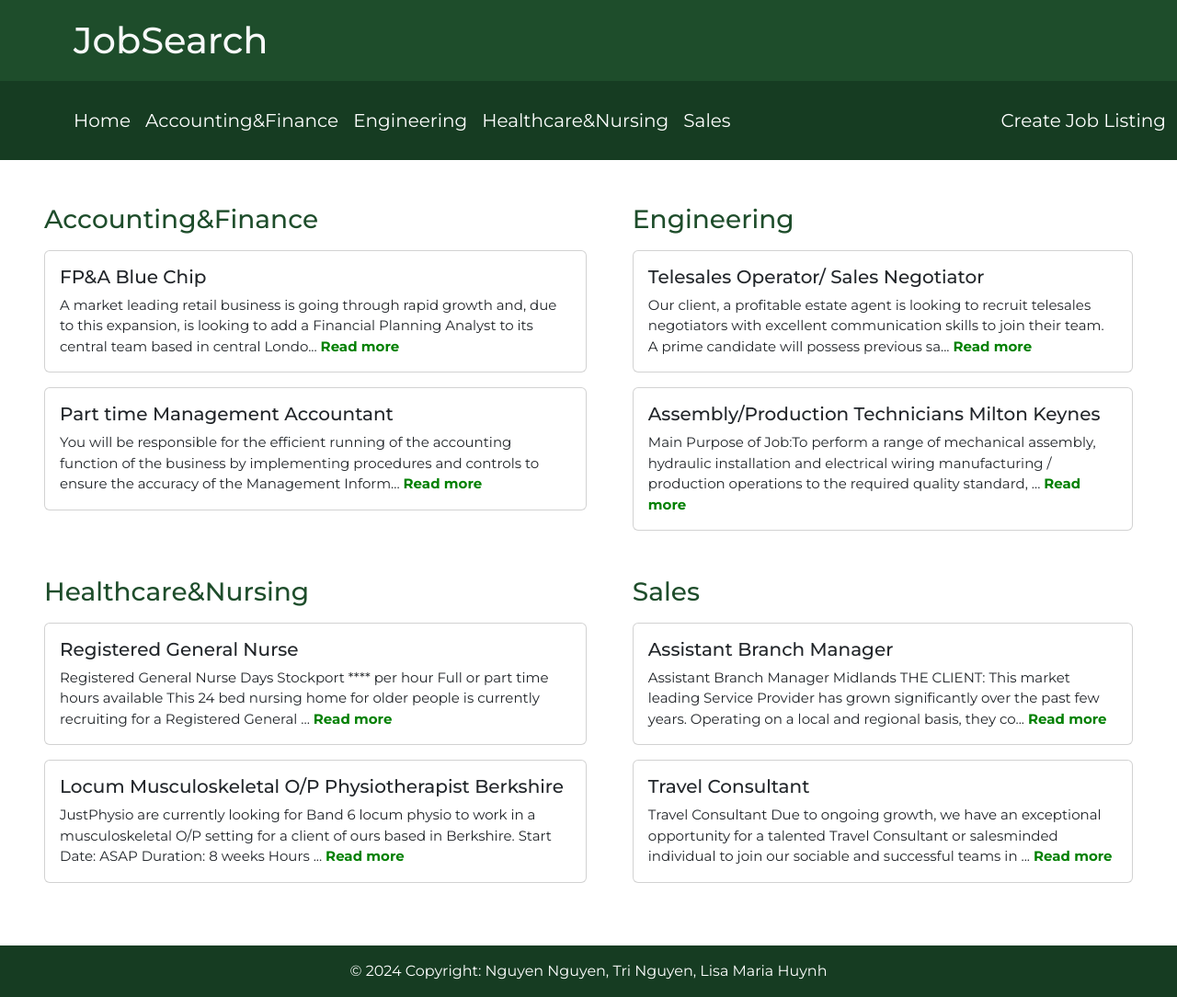
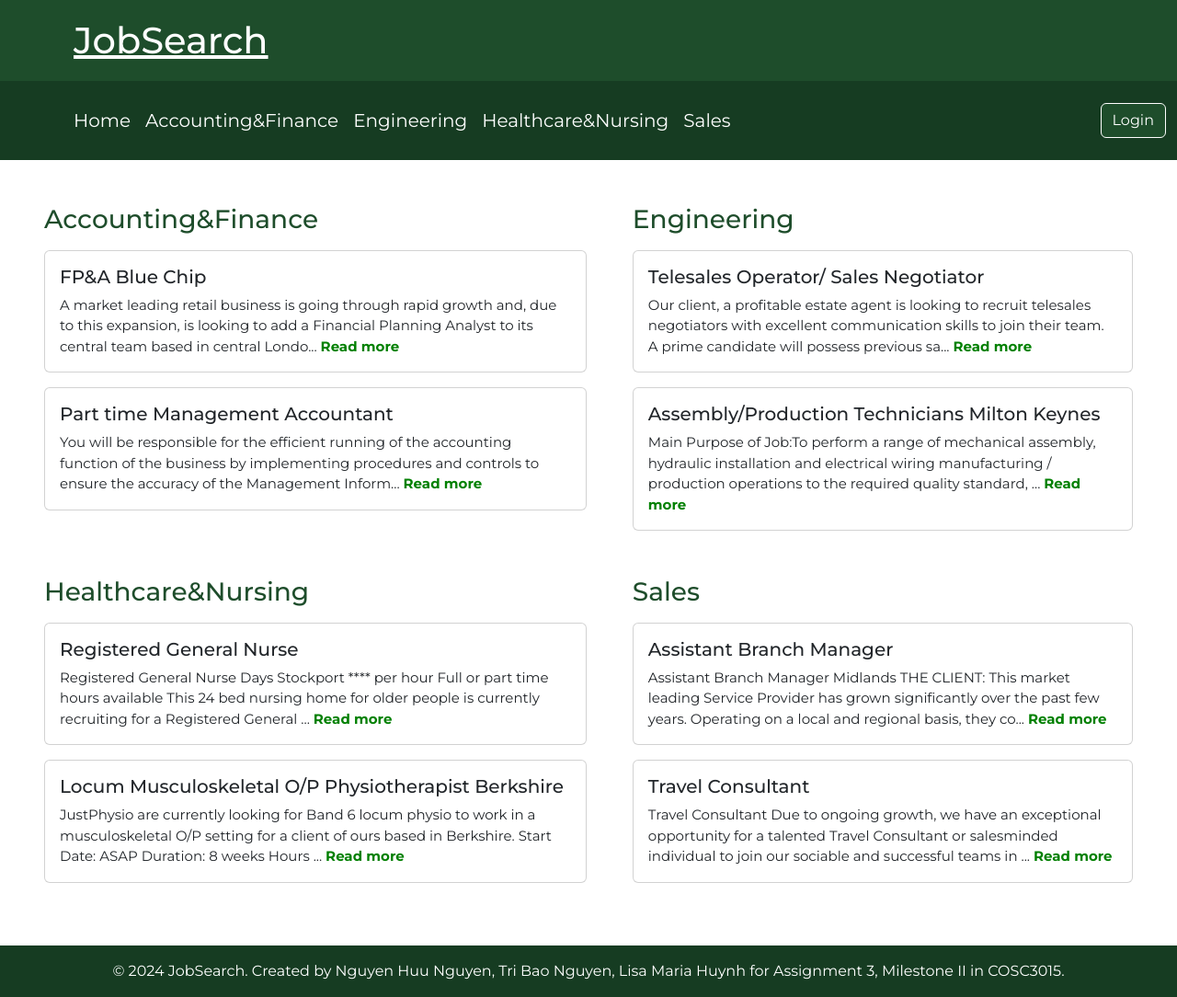
Before and after one commit to bitrao/Job-Listings-Application, a Flask app: page / in a window 1280 px wide. Shown: the whole page at 92% size. Run offline with Flask 3, Linux system fonts and the light colour scheme.

Commit message:
add login/logout buttons, hide create job listing when not logged in, and update h1 text based on login status

```diff
--- a/templates/base.html
+++ b/templates/base.html
@@ -11,7 +11,11 @@
 </head>
 <body>
     <div class="top-nav bg-lightgreen text-light">
-        <h1>JobSearch</h1>
+        {% if not session["is_logged_in"] %}
+            <a class="text-white title" href="/"><h1>JobSearch</h1></a>
+        {% else %}
+            <a class="text-white title" href="/"><h1>JobSearch | Employer</h1></a>
+        {% endif %}
     </div>
     <nav class="navbar navbar-expand-lg bg-darkgreen fs-5">
         <div class="container-fluid">
@@ -29,12 +33,12 @@
                     </li>
                 </ul>
             </div>
-            <a class="nav-link active text-white" href="/create">Create Job Listing</a>
-            <!-- {% if session['email'] %}
-                <a href="/logout" class="btn btn-outline-danger">Logout</a>
+            {% if not session["is_logged_in"] %}
+                <a href="/login" class="btn btn-outline-light fs-6">Login</a>
             {% else %}
-                <a href="/login" class="btn btn-outline-light fs-6">Login/Sign up</a>
-            {% endif %} -->
+                <a class="nav-link active text-white me-3" href="/create">Create Job Listing</a>
+                <a href="/logout" class="btn btn-outline-light fs-6">Logout</a>
+            {% endif %}
         </div>
     </nav>
 
@@ -44,7 +48,7 @@
 
     <footer class="bg-darkgreen text-center text-lg-start text-white">
         <div class="text-center p-3">
-            © 2024 Copyright: Nguyen Nguyen, Tri Nguyen, Lisa Maria Huynh
+            © 2024 JobSearch. Created by Nguyen Huu Nguyen, Tri Bao Nguyen, Lisa Maria Huynh for Assignment 3, Milestone II in COSC3015.
         </div>
     </footer>
     <script src="https://cdn.jsdelivr.net/npm/bootstrap@5.3.3/dist/js/bootstrap.bundle.min.js" integrity="sha384-YvpcrYf0tY3lHB60NNkmXc5s9fDVZLESaAA55NDzOxhy9GkcIdslK1eN7N6jIeHz" crossorigin="anonymous"></script>
```
